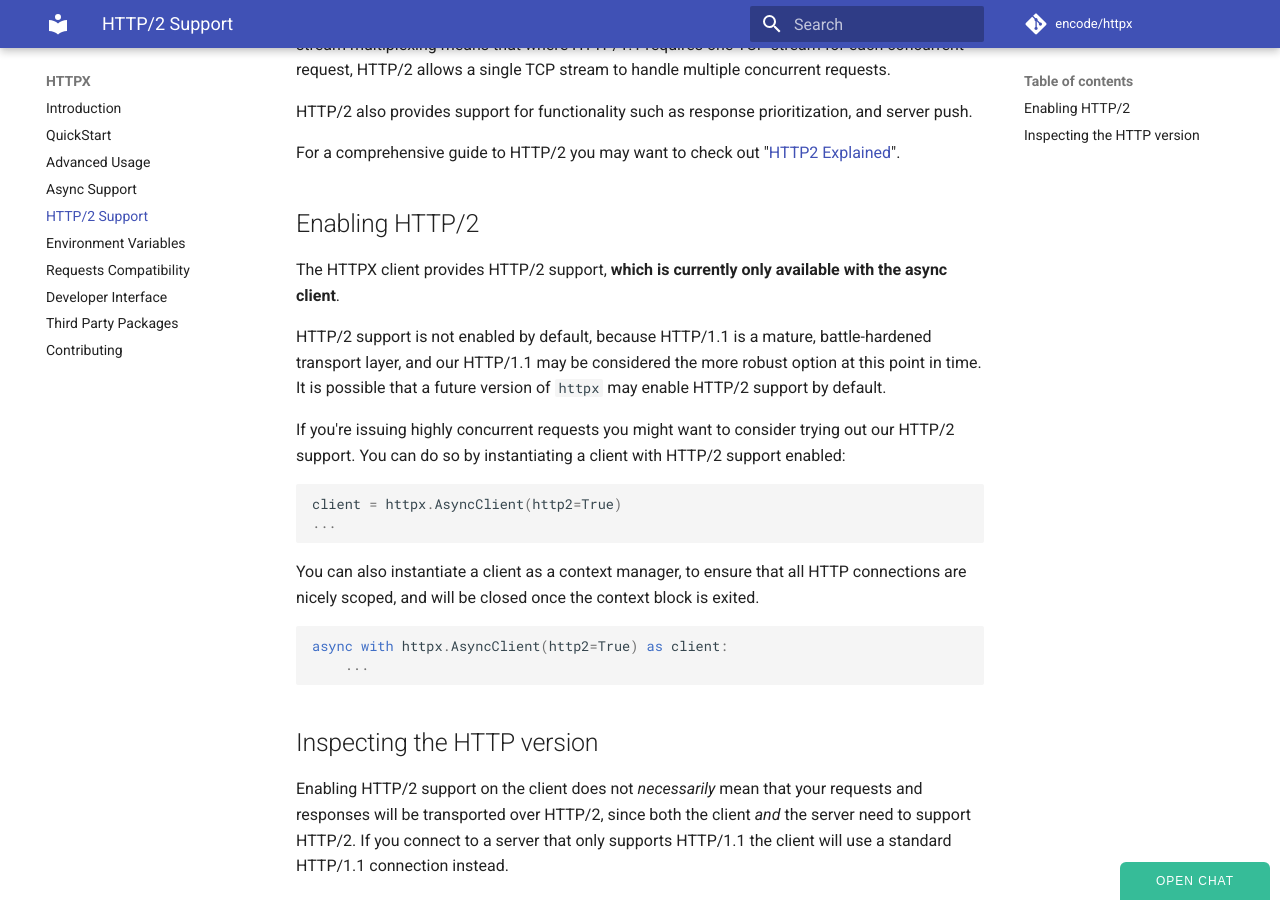
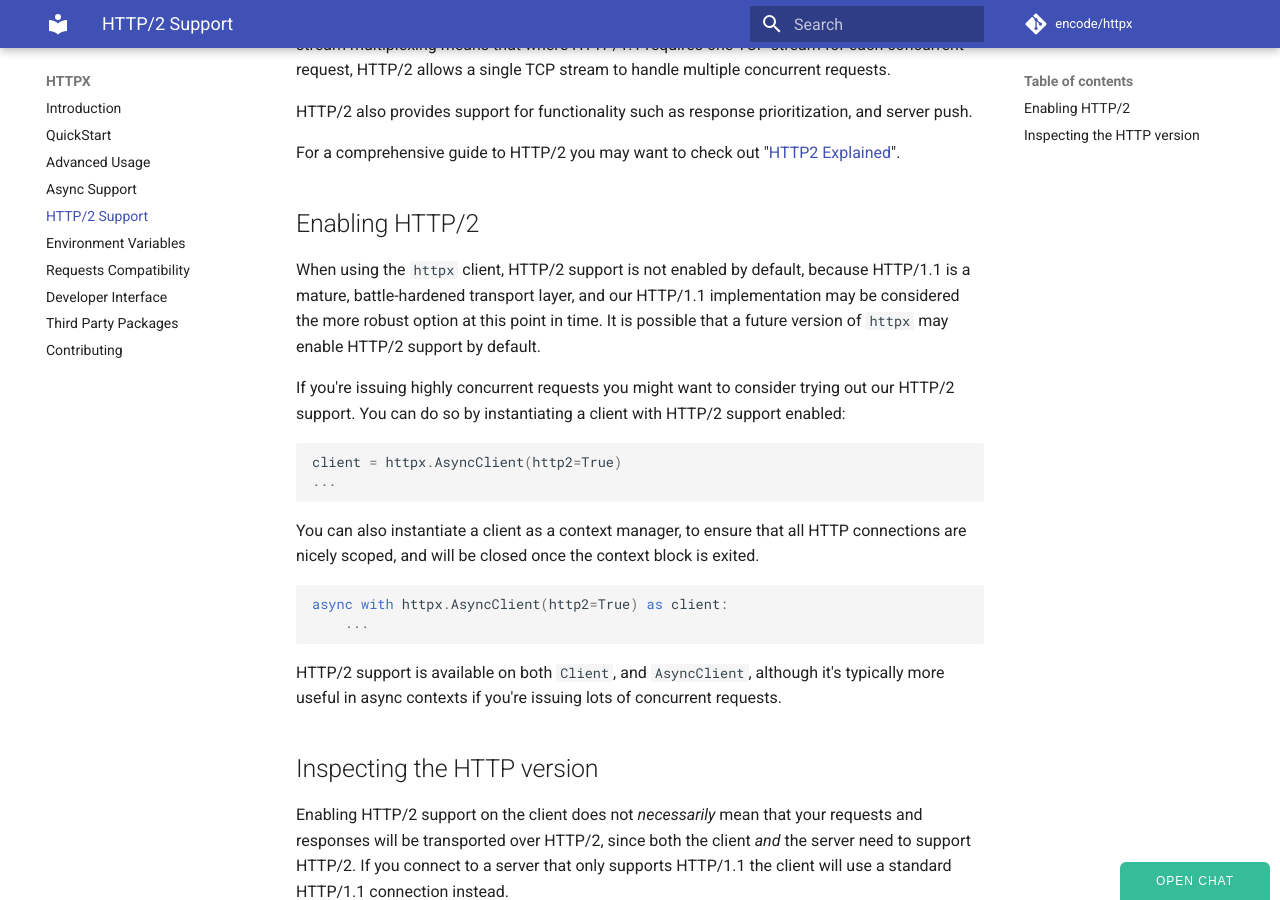
Before and after one commit to CarolinaBentrescas/httpx2, an MkDocs documentation site: the page built from docs/http2.md, in a window 1280 px wide and 900 px high, scrolled down 292 px. Built offline with MkDocs 1.6.1 and Material for MkDocs 9.7.7, drawn with Linux system fonts in a browser that asks for light colours; comment, search, counter and statistics services are not loaded.

Commit message:
Update HTTP/2 docs

````diff
--- a/docs/http2.md
+++ b/docs/http2.md
@@ -18,12 +18,10 @@ For a comprehensive guide to HTTP/2 you may want to check out "[HTTP2 Explained]
 
 ## Enabling HTTP/2
 
-The HTTPX client provides HTTP/2 support, **which is currently only available with the async client**.
-
-HTTP/2 support is not enabled by default, because HTTP/1.1 is a mature,
-battle-hardened transport layer, and our HTTP/1.1 may be considered the more robust
-option at this point in time. It is possible that a future version of `httpx` may
-enable HTTP/2 support by default.
+When using the `httpx` client, HTTP/2 support is not enabled by default, because
+HTTP/1.1 is a mature, battle-hardened transport layer, and our HTTP/1.1
+implementation may be considered the more robust option at this point in time.
+It is possible that a future version of `httpx` may enable HTTP/2 support by default.
 
 If you're issuing highly concurrent requests you might want to consider
 trying out our HTTP/2 support. You can do so by instantiating a client with
@@ -43,6 +41,10 @@ async with httpx.AsyncClient(http2=True) as client:
     ...
 ```
 
+HTTP/2 support is available on both `Client`, and `AsyncClient`, although it's
+typically more useful in async contexts if you're issuing lots of concurrent
+requests.
+
 ## Inspecting the HTTP version
 
 Enabling HTTP/2 support on the client does not *necessarily* mean that your
````
